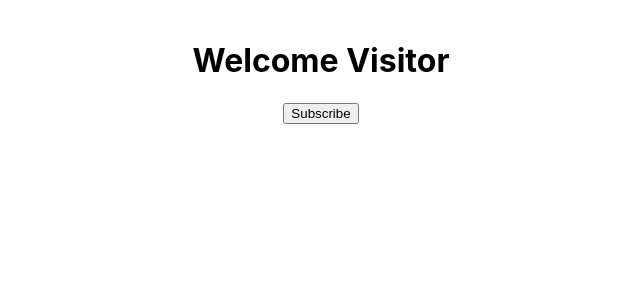
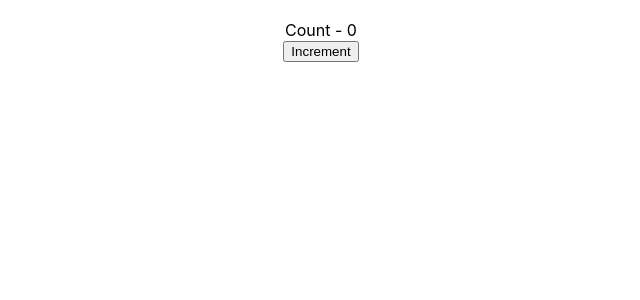
Before and after one commit to Rxavio/learn-react, a React (Create React App) app in the folder react-from-zero/: page / in a window 1280 px wide. Shown: the top 300 px of the page, without its empty margins (319-959 px from the left). Built offline with nearby package versions, Linux system fonts and the light colour scheme.

Commit message:
setState increament

```diff
--- a/react-from-zero/src/App.js
+++ b/react-from-zero/src/App.js
@@ -2,13 +2,15 @@ import React, { Component } from 'react'
 import './App.css'
 //  import Greet from './components/Greet'
 //  import Welcome from './components/Welcome'
- import Message from './components/Message'
+//  import Message from './components/Message'
 //import Hello from './components/Hello'
+import Count from './components/Counter'
 class App extends Component {
   render() {
     return (
       <div className="App">
         <br />
+        <Count />
 {/*
         <Greet name="Bruce" heroName="Batman">
           <p>This is children props</p>
@@ -24,7 +26,7 @@ class App extends Component {
         <Welcome name="Clark" heroName="Superman" />
         <Welcome name="Diana" heroName="Wonder Woman" /> */}
 
-        <Message message='Welcome Visitor' />
+        {/* <Message message='Welcome Visitor' /> */}
 
         {/* <Greet />
         <Welcome />
--- /dev/null
+++ b/react-from-zero/src/components/Counter.js
@@ -0,0 +1,44 @@
+import React, { Component } from 'react'
+
+class Counter extends Component {
+
+  constructor() {
+    super()
+    this.state = {
+      count: 0
+    }
+  }
+
+  increment() {
+    this.setState((prevState) => ({
+      count: prevState.count + 1
+    }))
+    // this.setState({
+    //   count: this.state.count + 1
+    // }, () => {
+    //   console.log('Callback', this.state.count)
+    // })
+    // this.state.count = this.state.count + 1
+    // console.log(this.state.count)
+  }
+
+  incrementFive() {
+    console.log('Inside incrementFive')
+    this.increment()
+    this.increment()
+    this.increment()
+    this.increment()
+    this.increment()
+  }
+
+  render() {
+    return (
+      <div>
+        <div>Count - {this.state.count}</div>
+        <button onClick={() => this.incrementFive()}>Increment</button>
+      </div>
+    )
+  }
+}
+
+export default Counter
```
